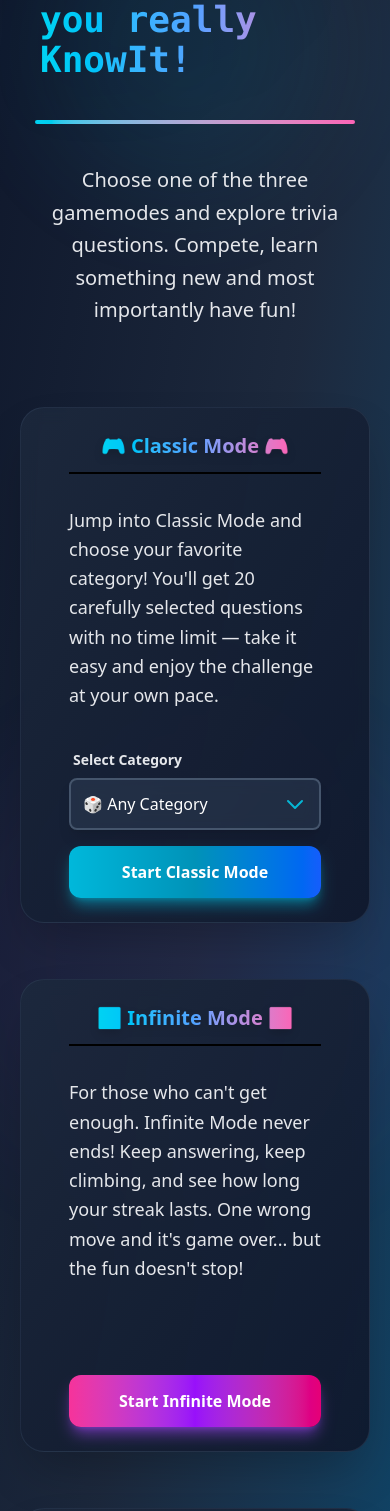
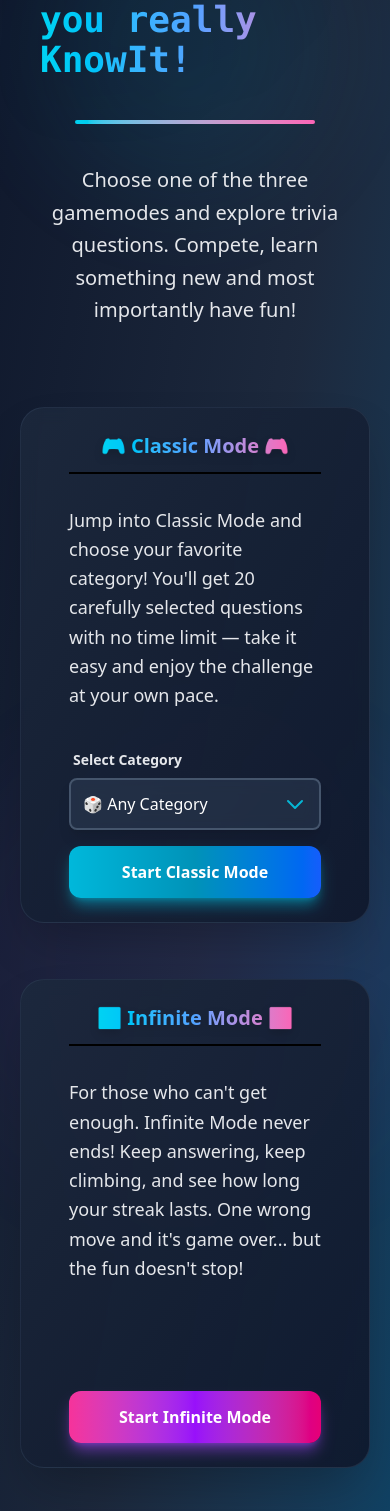
Before and after one commit to velinovjovan/KnowIt, a React (Vite) app: page / in a window 390 px wide. Shown: the part 400-1911 px from the top of the page. Built offline with nearby package versions, Linux system fonts and the light colour scheme.

Commit message:
minor changes

```diff
--- a/src/components/HeroButtons.jsx
+++ b/src/components/HeroButtons.jsx
@@ -51,7 +51,7 @@ function HeroButtons() {
         <div className="pt-[52px]">
           <button
             onClick={() => handleOnClick(3, "any")}
-            className="w-full text-white bg-gradient-to-r from-pink-500 via-purple-600 to-pink-600 hover:from-pink-400 hover:via-purple-500 hover:to-pink-500 focus:ring-4 focus:outline-none focus:ring-pink-300 shadow-lg shadow-purple-500/50 font-semibold rounded-xl text-base px-6 py-3.5 text-center transition-all duration-300 hover:scale-105 hover:shadow-xl hover:shadow-purple-500/60"
+            className="mt-4 w-full text-white bg-gradient-to-r from-pink-500 via-purple-600 to-pink-600 hover:from-pink-400 hover:via-purple-500 hover:to-pink-500 focus:ring-4 focus:outline-none focus:ring-pink-300 shadow-lg shadow-purple-500/50 font-semibold rounded-xl text-base px-6 py-3.5 text-center transition-all duration-300 hover:scale-105 hover:shadow-xl hover:shadow-purple-500/60"
           >
             Start Infinite Mode
           </button>
--- a/src/components/HeroText.jsx
+++ b/src/components/HeroText.jsx
@@ -15,9 +15,7 @@ function HeroText() {
           className="text-4xl md:text-6xl font-mono text-transparent bg-clip-text bg-gradient-to-r from-cyan-400 via-blue-400 to-pink-400 font-bold mb-4 drop-shadow-2xl"
         />
       </div>
-
-      <div className="h-1 w-80 bg-gradient-to-r from-cyan-400 to-pink-400 mx-auto rounded-full mb-10 mt-10"></div>
-
+      <div className="h-1 md:w-80 w-60 bg-gradient-to-r from-cyan-400 to-pink-400 mx-auto rounded-full mb-10 mt-10"></div>
       <p className="text-xl md:text-2xl max-w-3xl mx-auto text-center mt-10 text-gray-200 px-5 leading-relaxed font-light">
         Choose one of the three gamemodes and explore trivia questions. Compete,
         learn something new and most importantly have fun!
--- a/src/components/QuizTimer.jsx
+++ b/src/components/QuizTimer.jsx
@@ -87,11 +87,6 @@ function QuizTimer({ dispatch }) {
           />
         </div>
       </div>
-      {isUrgent && (
-        <p className="text-red-400 text-sm font-semibold text-center mt-2 animate-pulse">
-          Hurry up! ⚠️
-        </p>
-      )}
     </div>
   );
 }
--- a/src/pages/Quiz.jsx
+++ b/src/pages/Quiz.jsx
@@ -126,7 +126,9 @@ function Quiz() {
         style={{ animationDelay: "2s" }}
       />
       <div className="relative z-10">
-        {Number(gm) === 2 ? <QuizTimer dispatch={dispatch} /> : null}
+        <div className="w-44 mx-auto">
+          {Number(gm) === 2 ? <QuizTimer dispatch={dispatch} /> : null}
+        </div>
         <QuizComponent
           key={question}
           question={question}
```
